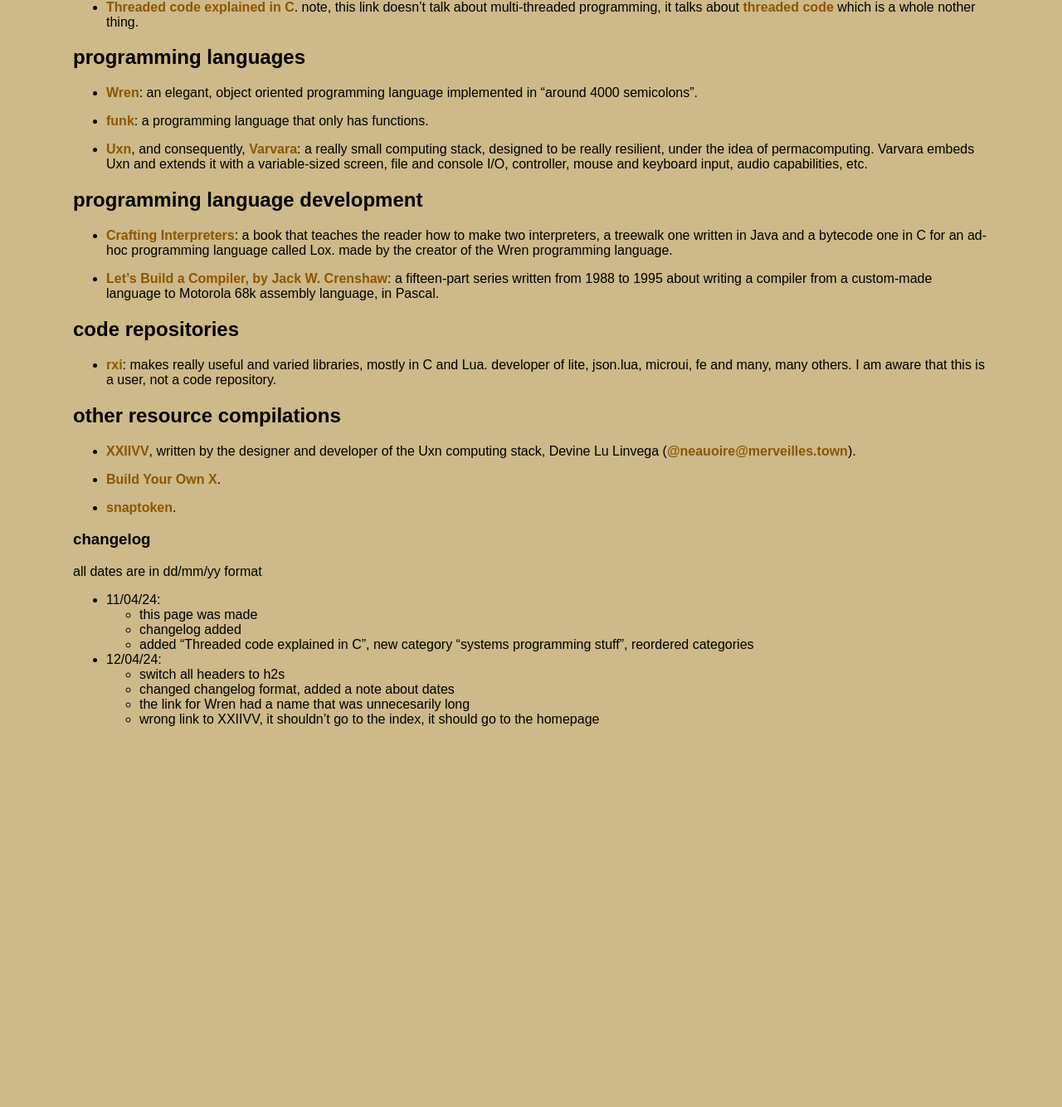
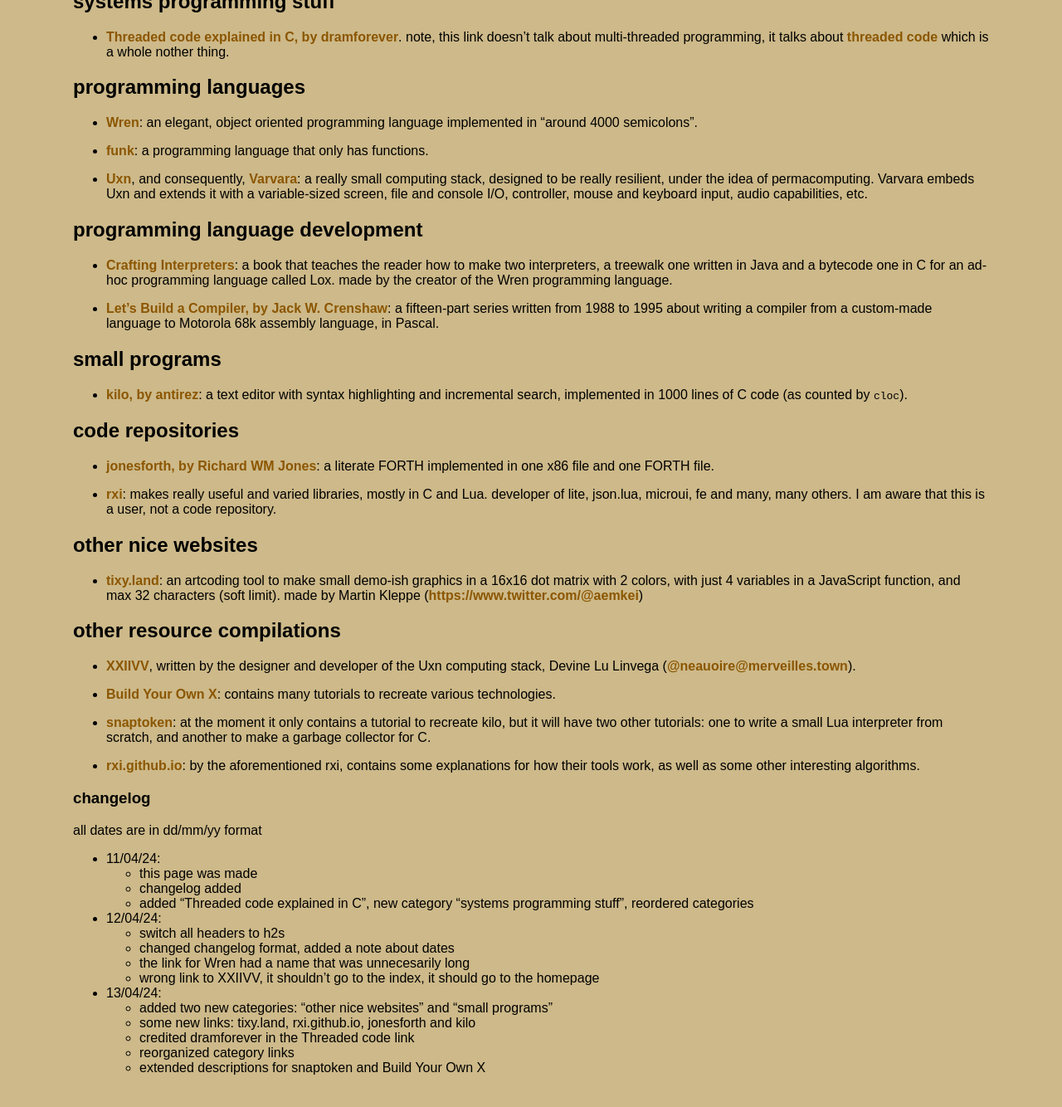
Before and after one commit to thacuber2a03/thacuber2a03.github.io, a Jekyll site: the page built from things/bookmarks.md, in a window 1280 px wide and 1400 px high, scrolled down 654 px. Shown: the top 1334 px of the window at 83% size. Built offline with Jekyll 4.4.1, drawn with Linux system fonts in a browser that asks for light colours; before the commit the page ends 1634 px from its top, so only the background shows below that; some of the changed text lies outside the part shown.

Commit message:
update bookmarks
- added two new categories: "other nice websites" and "small programs"
- some new links: tixy.land, rxi.github.io, jonesforth and kilo
- credited dramforever in the Threaded code link
- reorganized category links
- extended descriptions for snaptoken and Build Your Own X

```diff
--- a/things/bookmarks.md
+++ b/things/bookmarks.md
@@ -10,14 +10,16 @@
 
 I describe just enough to explain each link, not going into too much detail unless I feel like commenting on it or if it would otherwise be hard to navigate/understand.
 
-they're not sorted in any order, but the categories are.
+they're not sorted in any order, but the category links are sorted alphabetically.
 here are links to each category:
 
+- [code repositories](#repos)
 - [game development](#gamedev)
 - [programming languages](#proglangs)
 - [programing language development](#pldev)
 - [systems programming stuff](#lowlevel)
-- [code repositories](#repos)
+- [small programs](#tinybins)
+- [other nice websites](#interwebz)
 - [other resource compilations](#infocomps)
 
 and [here's the button to go back](/).
@@ -30,7 +32,7 @@
 
 <h2 id="lowlevel">systems programming stuff</h2>
 
-- [Threaded code explained in C](https://dram.page/p/threaded-code). note, this link doesn't talk about multi-threaded programming, it talks about [threaded code](https://en.wikipedia.org/wiki/Threaded_code) which is a whole nother thing.
+- [Threaded code explained in C, by dramforever](https://dram.page/p/threaded-code). note, this link doesn't talk about multi-threaded programming, it talks about [threaded code](https://en.wikipedia.org/wiki/Threaded_code) which is a whole nother thing.
 
 <h2 id="proglangs">programming languages</h2>
 
@@ -46,17 +48,29 @@
 
 - [Let's Build a Compiler, by Jack W. Crenshaw](https://compilers.iecc.com/crenshaw/): a fifteen-part series written from 1988 to 1995 about writing a compiler from a custom-made language to Motorola 68k assembly language, in Pascal.
 
+<h2 id="tinybins">small programs</h2>
+
+- [kilo, by antirez](https://github.com/antirez/kilo): a text editor with syntax highlighting and incremental search, implemented in 1000 lines of C code (as counted by `cloc`).
+
 <h2 id="repos">code repositories</h2>
 
+- [jonesforth, by Richard WM Jones](https://github.com/nornagon/jonesforth/): a literate FORTH implemented in one x86 file and one FORTH file.
+
 - [rxi](https://github.com/rxi): makes really useful and varied libraries, mostly in C and Lua. developer of lite, json.lua, microui, fe and many, many others. I am aware that this is a user, not a code repository.
+
+<h2 id="interwebz">other nice websites</h2>
+
+- [tixy.land](https://tixy.land): an artcoding tool to make small demo-ish graphics in a 16x16 dot matrix with 2 colors, with just 4 variables in a JavaScript function, and max 32 characters (soft limit). made by Martin Kleppe ([https://www.twitter.com/@aemkei](https://www.twitter.com/@aemkei))
 
 <h2 id="infocomps">other resource compilations</h2>
 
 - [XXIIVV](https://wiki.xxiivv.com/site/), written by the designer and developer of the Uxn computing stack, Devine Lu Linvega ([@neauoire@merveilles.town](https://merveilles.town/@neauoire)).
 
-- [Build Your Own X](https://github.com/codecrafters-io/build-your-own-x).
+- [Build Your Own X](https://github.com/codecrafters-io/build-your-own-x): contains many tutorials to recreate various technologies.
 
-- [snaptoken](https://viewsourcecode.org/snaptoken).
+- [snaptoken](https://viewsourcecode.org/snaptoken): at the moment it only contains a tutorial to recreate kilo, but it will have two other tutorials: one to write a small Lua interpreter from scratch, and another to make a garbage collector for C.
+
+- [rxi.github.io](https://rxi.github.io): by the aforementioned rxi, contains some explanations for how their tools work, as well as some other interesting algorithms.
 
 ### changelog
 
@@ -72,3 +86,10 @@
   - changed changelog format, added a note about dates
   - the link for Wren had a name that was unnecesarily long
   - wrong link to XXIIVV, it shouldn't go to the index, it should go to the homepage
+
+- 13/04/24:
+  - added two new categories: "other nice websites" and "small programs"
+  - some new links: tixy.land, rxi.github.io, jonesforth and kilo
+  - credited dramforever in the Threaded code link
+  - reorganized category links
+  - extended descriptions for snaptoken and Build Your Own X
```
